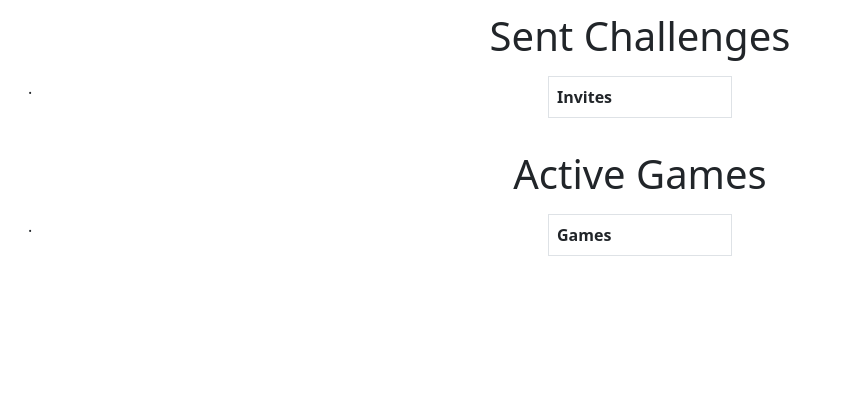
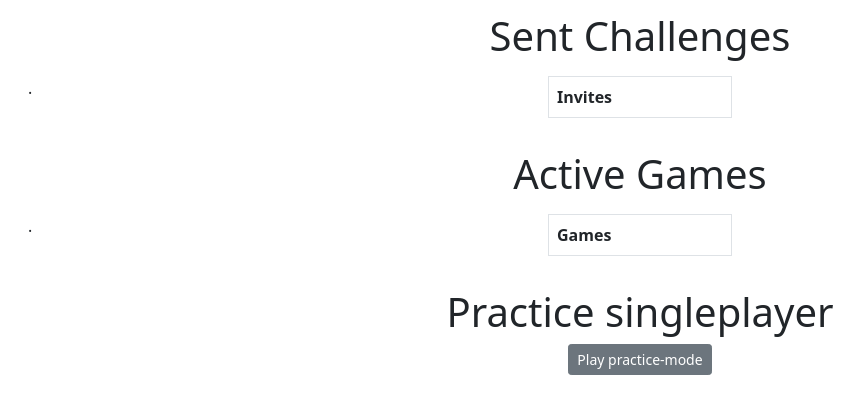
Before and after one commit to AndyDickie/Eksamsprojekt, a Django app: page /game/challenge/ in a window 1280 px wide. Shown: the part 320-734 px from the top of the page, without its empty margins (0-867 px from the left). Run offline with Django 4.2, Linux system fonts and the light colour scheme; a user stored in the database is signed in; data comes from the database, SQL or seed files in the repository; lists and menus that the app fills with data are empty.

Commit message:
Singleplayer Practice mode added

```diff
--- a/Wordle/Game/urls.py
+++ b/Wordle/Game/urls.py
@@ -7,4 +7,5 @@ urlpatterns = [
     path('challenge/', views.ChallengeFriend, name='challenges'),
     path('accept_invite/<str:friend_id>', views.accept_challenge, name='accept_invite'),
     path('decline_invite/<str:friend_id>', views.decline_challenge, name='decline_invite'),
+    path('practice_mode/', views.draw_game_singleplayer, name='singleplayer'),
 ]
--- a/Wordle/Game/views.py
+++ b/Wordle/Game/views.py
@@ -1,12 +1,18 @@
 from itertools import chain
 from accounts.models import FriendList
-from Game.models import GameLobby, GameInvite
+from Game.models import GameLobby, GameInvite, random_word
 from django.contrib.auth.models import User
 from django.http import HttpResponse
 from django.shortcuts import redirect, render
 import json
 
 # Create your views here.
+def draw_game_singleplayer(request):
+    if request.method == 'POST':
+        return redirect('challenges')
+    word = random_word()
+    context = {'word': word}
+    return render(request, template_name="game/index.html", context=context)
 
 def draw_game(request, game_id):
     """
--- a/Wordle/templates/game/challengeFriend.html
+++ b/Wordle/templates/game/challengeFriend.html
@@ -111,4 +111,9 @@
     </div>
 </div>
 
+<h1 class="fs-1 text-center">Practice singleplayer</h1>
+<div class="container text-center">
+    <a href="{% url 'singleplayer' %}" class="btn btn-secondary btn-sm">Play practice-mode</a>
+</div>
+
 {% endblock %}
```
